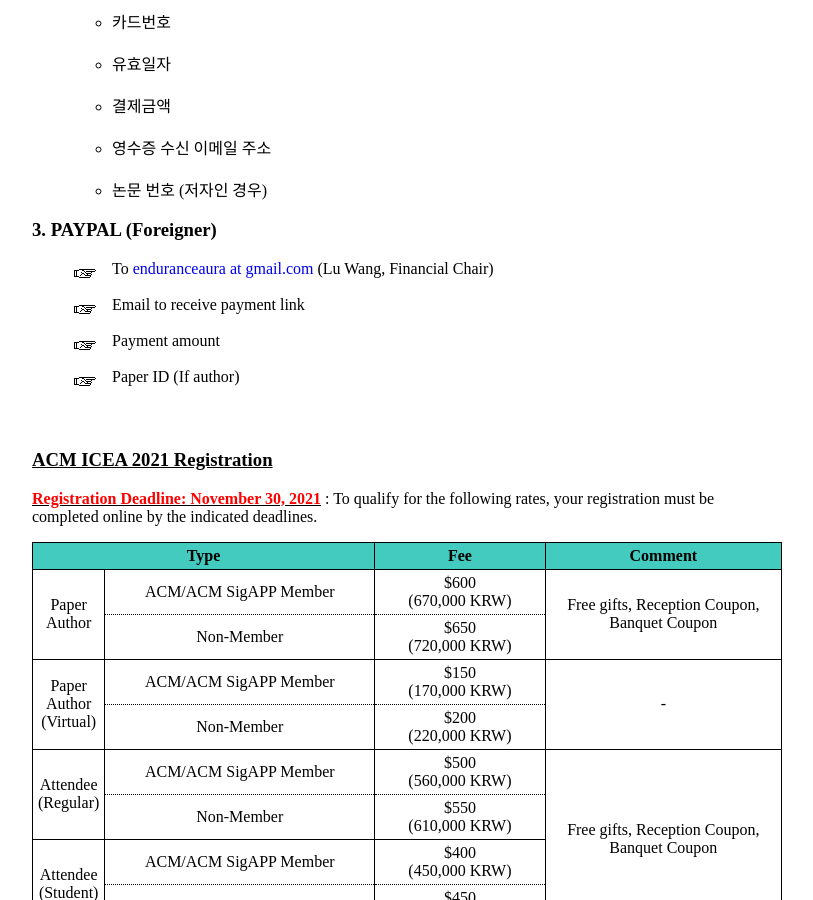
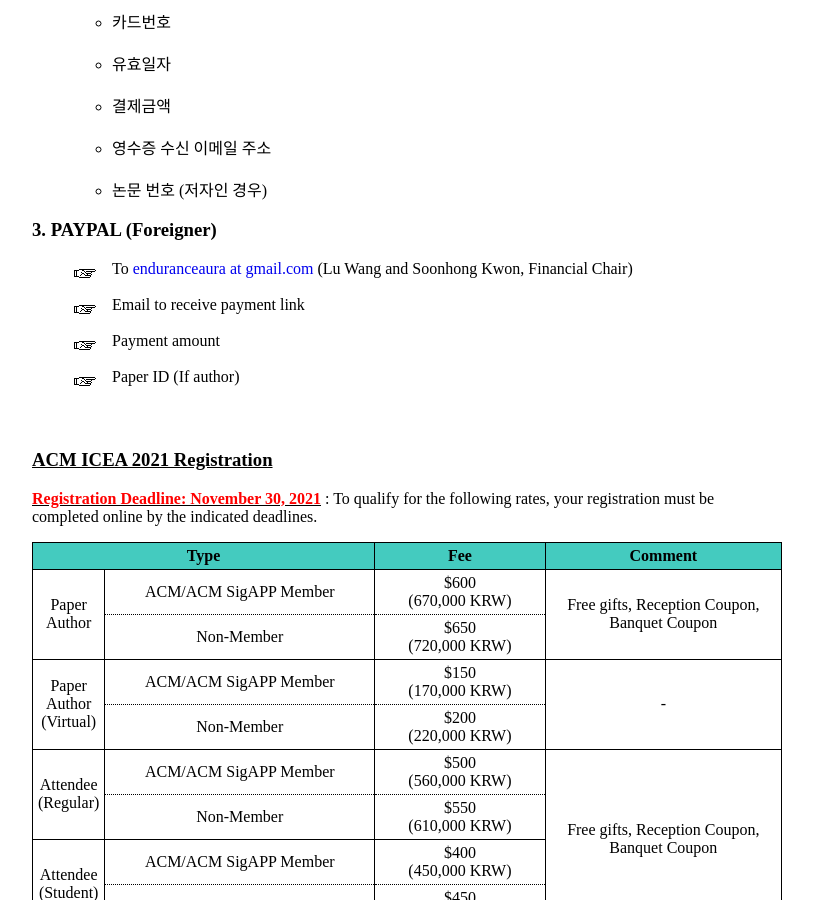
Before and after one commit to icea-conf/2021, a Jekyll site: the page built from registration/index.html, in a window 1280 px wide and 900 px high, scrolled down 1372 px. Shown: the whole window, without its empty margins (233-1046 px from the left). Built offline with Jekyll 4.4.1, drawn with Linux system fonts in a browser that asks for light colours.

Commit message:
Update index.html

```diff
--- a/registration/index.html
+++ b/registration/index.html
@@ -51,7 +51,7 @@
 
                <h3>3. PAYPAL (Foreigner)</h3>
                <ul class="ul-style">
-                    <li class="li-style"><a style="text-align: justify">To <a style="text-decoration:none" href="mailto:enduranceaura@gmail.com">enduranceaura at gmail.com</a> (Lu Wang, Financial Chair)</a></li><br>
+                    <li class="li-style"><a style="text-align: justify">To <a style="text-decoration:none" href="mailto:enduranceaura@gmail.com">enduranceaura at gmail.com</a> (Lu Wang and Soonhong Kwon, Financial Chair)</a></li><br>
                     <li class="li-style"><a style="text-align: justify">Email to receive payment link</a></li><br>
                     <li class="li-style"><a style="text-align: justify">Payment amount</a></li><br>
                     <li class="li-style"><a style="text-align: justify">Paper ID (If author)</a></li>
```
